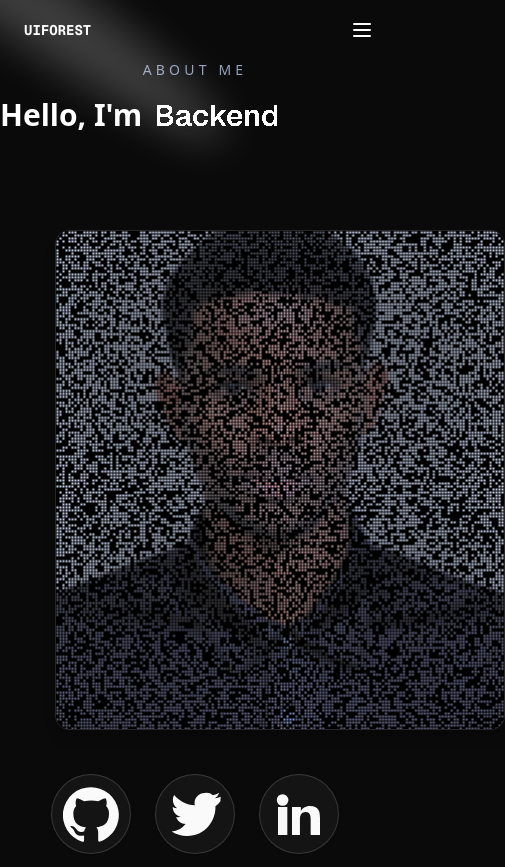
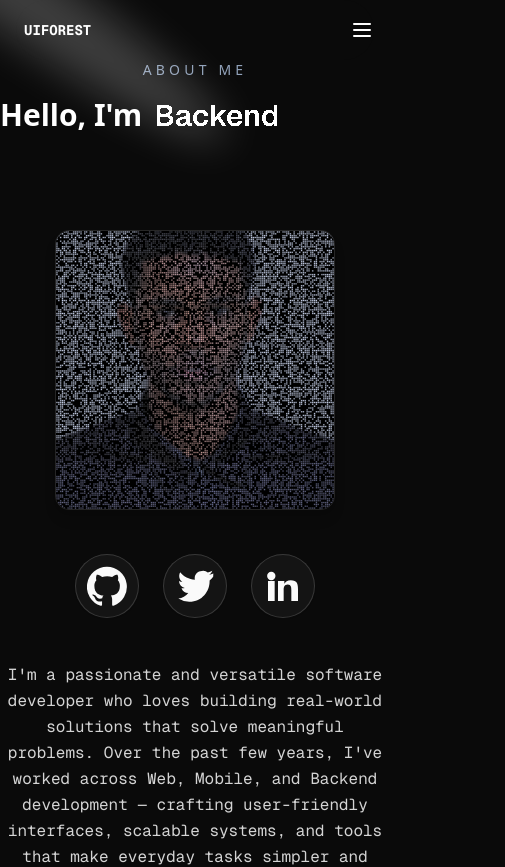
Before and after one commit to ake144/portfolio, a Next.js app: page /about-me in a window 390 px wide. Shown: the top 867 px of the page, 505 px wide, since content can reach past the window. Built offline with nearby package versions, Linux system fonts and the light colour scheme.

Commit message:
Refactor AboutMe and SocialButtons components for improved layout and responsiveness

```diff
--- a/components/about.tsx
+++ b/components/about.tsx
@@ -46,7 +46,7 @@ const AboutMe = () => {
           <PixelatedCanvas
             src="/avatar.jpg"
             width={450}
-            height={500}
+            height={450}
             cellSize={3}
             dotScale={0.9}
             shape="square"
@@ -62,7 +62,7 @@ const AboutMe = () => {
             sampleAverage
             tintColor="#FFFFFF"
             tintStrength={0.2}
-            className="rounded-xl border border-neutral-800 shadow-lg w-full aspect-square"
+            className="rounded-xl border border-neutral-800 shadow-lg !w-full !h-auto aspect-square"
           />
 
            <div className="flex justify-center  lg:justify-end mt-8 sm:mt-12">
--- a/components/ui/social-buttons.tsx
+++ b/components/ui/social-buttons.tsx
@@ -41,10 +41,10 @@ export function SocialButtons({
         asChild
         variant="outline"
         size="lg"
-        className="flex items-center justify-center rounded-full h-20 w-20 hover:scale-105 transform transition"
+        className="flex items-center justify-center rounded-full h-16 w-16 sm:h-20 sm:w-20 hover:scale-105 transform transition"
       >
         <a href={github} target="_blank" rel="noopener noreferrer" aria-label="GitHub">
-          <IconGithub className="size-custom w-14 h-14" />
+          <IconGithub className="size-custom w-10 h-10 sm:w-14 sm:h-14" />
         </a>
       </Button>
 
@@ -52,10 +52,10 @@ export function SocialButtons({
         asChild
         variant="outline"
         size="lg"
-        className="flex items-center justify-center rounded-full h-20 w-20 hover:scale-105 transform transition"
+        className="flex items-center justify-center rounded-full h-16 w-16 sm:h-20 sm:w-20 hover:scale-105 transform transition"
       >
         <a href={twitter} target="_blank" rel="noopener noreferrer" aria-label="Twitter">
-                <IconTwitter className="size-custom w-14 h-14" />
+                <IconTwitter className="size-custom w-10 h-10 sm:w-14 sm:h-14" />
         </a>
       </Button>
 
@@ -63,10 +63,10 @@ export function SocialButtons({
         asChild
         variant="outline"
         size="lg"
-        className="flex items-center justify-center rounded-full h-20 w-20 hover:scale-105 transform transition"
+        className="flex items-center justify-center rounded-full h-16 w-16 sm:h-20 sm:w-20 hover:scale-105 transform transition"
       >
         <a href={linkedin} target="_blank" rel="noopener noreferrer" aria-label="LinkedIn">
-                <IconLinkedIn className="size-custom w-14 h-14" />
+                <IconLinkedIn className="size-custom w-10 h-10 sm:w-14 sm:h-14" />
         </a>
       </Button>
     </div>
```
